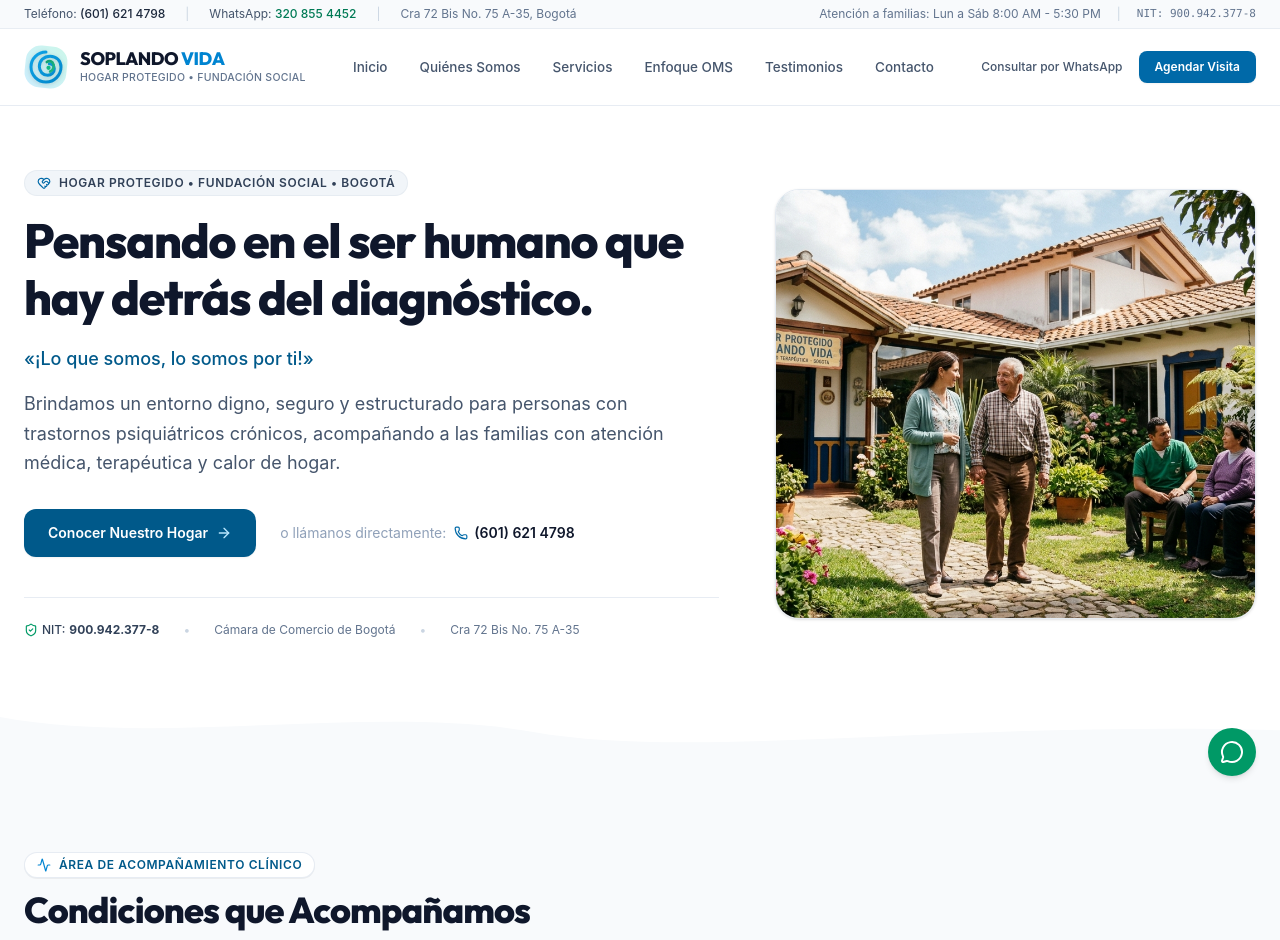
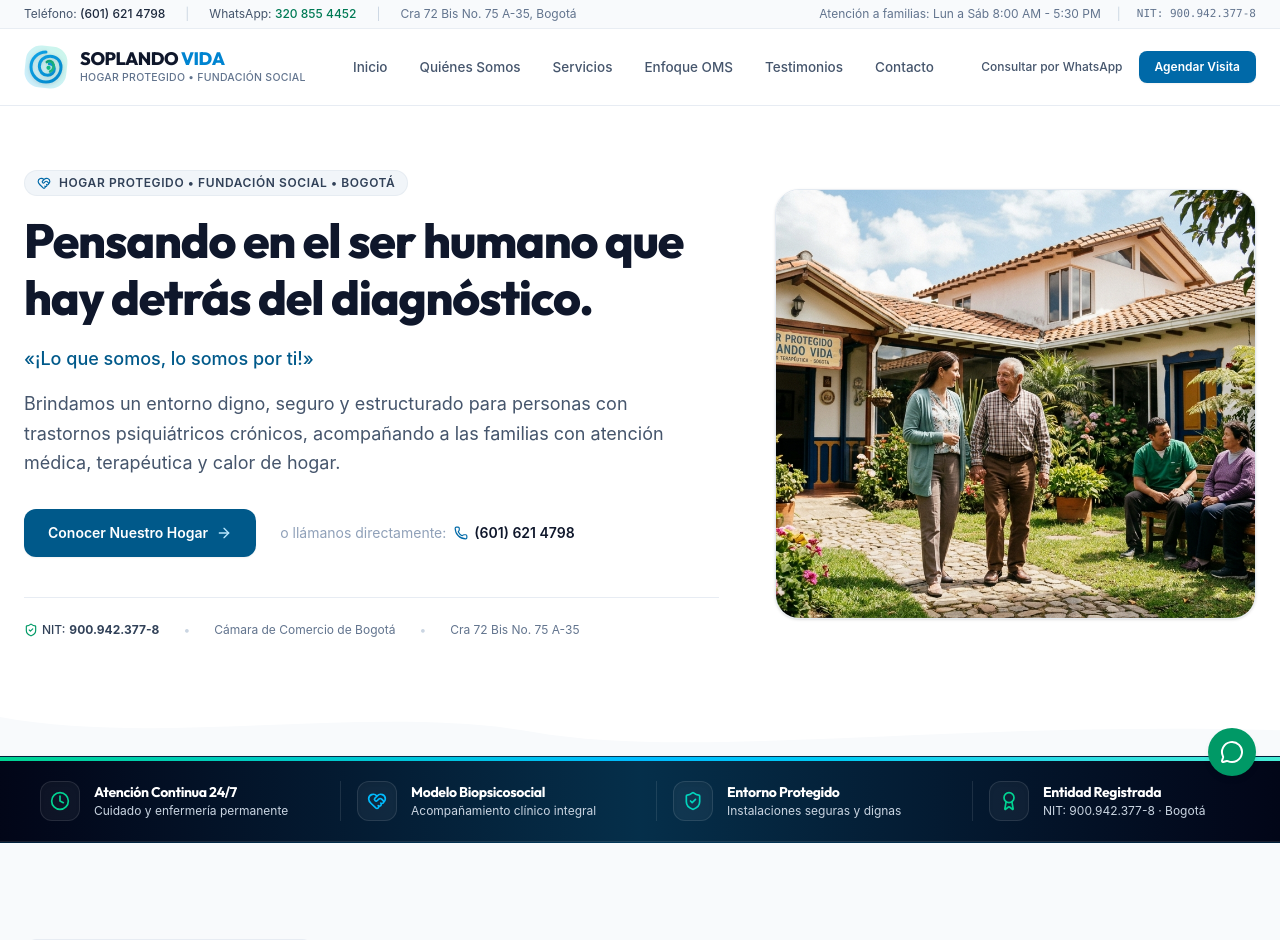
Before and after one commit to alberlismendez0-hue/fundacion-soplandoVida-bogota, a React (Vite) app: page / in a window 1280 px wide. Shown: the top 940 px of the page. Built offline with nearby package versions, Linux system fonts and the light colour scheme.

Commit message:
feat: agrega franja BrandRibbon y ajusta espaciados entre secciones

```diff
--- a/src/App.jsx
+++ b/src/App.jsx
@@ -1,6 +1,7 @@
 import React, { useState } from 'react';
 import Navbar from './components/Navbar';
 import Hero from './components/Hero';
+import BrandRibbon from './components/BrandRibbon';
 import ConditionsSection from './components/ConditionsSection';
 import AboutUs from './components/AboutUs';
 import TrustBanner from './components/TrustBanner';
@@ -31,35 +32,38 @@
 
       {/* Main Page Flow with Organic Alternating Rhythm */}
       <main className="flex-grow">
-        {/* A. Hero Section (White + Wave transition into Slate-50) */}
+        {/* A. Hero Section */}
         <Hero onOpenSchedule={handleOpenSchedule} />
 
-        {/* B. Condiciones que Acompañamos (Slate-50 + Depth Cards) */}
+        {/* ⭐ FRANJA DE MARCA (Elimina el hueco blanco y conecta el Hero con Condiciones) */}
+        <BrandRibbon />
+
+        {/* B. Condiciones que Acompañamos */}
         <ConditionsSection onOpenSchedule={handleOpenSchedule} />
 
-        {/* C. Quiénes Somos (White + Depth Tabs + Wave transition into Navy) */}
+        {/* C. Quiénes Somos */}
         <AboutUs onOpenSchedule={handleOpenSchedule} />
 
-        {/* D. Cintillo Intermedio de Valor, Autoridad y Fe (Navy + Wave into White) */}
+        {/* D. Cintillo Intermedio de Valor, Autoridad y Fe */}
         <TrustBanner onOpenSchedule={handleOpenSchedule} />
 
-        {/* E. 6 Objetivos Institucionales (White + Top-Accented Cards + Wave into Slate-50) */}
+        {/* E. 6 Objetivos Institucionales */}
         <Objectives />
 
-        {/* F. Servicios y Modalidades (Slate-50 + Showcase Cards + Wave into White) */}
+        {/* F. Servicios y Modalidades */}
         <Services onOpenSchedule={handleOpenSchedule} />
 
-        {/* G. Orientación OMS en Salud Mental (White + Depth Cards + Wave into Gradient) */}
+        {/* G. Orientación OMS en Salud Mental */}
         <MentalHealthWHO />
 
-        {/* H. Testimonios y Citas de Fe (Warm Gradient + Wave into Slate-50) */}
+        {/* H. Testimonios y Citas de Fe */}
         <Testimonials />
 
-        {/* I. Contacto y Ubicación (Slate-50 + Elevated Cards & Map + Wave into Navy) */}
+        {/* I. Contacto y Ubicación */}
         <ContactSection />
       </main>
 
-      {/* J. Footer (Deep Navy bg-slate-900) */}
+      {/* J. Footer */}
       <Footer onOpenSchedule={handleOpenSchedule} />
 
       {/* Persistent Discrete Floating WhatsApp Button */}
--- /dev/null
+++ b/src/components/BrandRibbon.jsx
@@ -0,0 +1,69 @@
+import React from 'react';
+import { HeartHandshake, ShieldCheck, Clock, Award } from 'lucide-react';
+
+export default function BrandRibbon() {
+  const items = [
+    {
+      icon: Clock,
+      title: "Atención Continua 24/7",
+      subtitle: "Cuidado y enfermería permanente",
+      accent: "text-emerald-400"
+    },
+    {
+      icon: HeartHandshake,
+      title: "Modelo Biopsicosocial",
+      subtitle: "Acompañamiento clínico integral",
+      accent: "text-sky-400"
+    },
+    {
+      icon: ShieldCheck,
+      title: "Entorno Protegido",
+      subtitle: "Instalaciones seguras y dignas",
+      accent: "text-teal-400"
+    },
+    {
+      icon: Award,
+      title: "Entidad Registrada",
+      subtitle: "NIT: 900.942.377-8 · Bogotá",
+      accent: "text-emerald-400"
+    }
+  ];
+
+  return (
+    <div className="relative bg-gradient-to-r from-slate-950 via-sky-950 to-slate-950 text-white border-y border-sky-900/40 shadow-sm overflow-hidden">
+
+      {/* Línea superior con gradiente de color del logotipo (Verde Lima a Azul Cielo) */}
+      <div className="h-1 w-full bg-gradient-to-r from-emerald-400 via-sky-400 to-teal-300" />
+
+      {/* Contenedor de elementos */}
+      <div className="max-w-7xl mx-auto px-4 sm:px-6 py-5">
+        <div className="grid grid-cols-2 md:grid-cols-4 gap-6 sm:gap-8">
+          {items.map((item, idx) => {
+            const Icon = item.icon;
+            return (
+              <div
+                key={idx}
+                className="flex items-center gap-3.5 text-left border-l border-white/10 pl-4 first:border-l-0"
+              >
+                <div className="w-10 h-10 rounded-xl bg-white/5 border border-white/10 flex items-center justify-center shrink-0 shadow-inner">
+                  <Icon className={`w-5 h-5 ${item.accent}`} />
+                </div>
+                <div>
+                  <h4 className="text-sm font-bold text-white tracking-tight leading-snug">
+                    {item.title}
+                  </h4>
+                  <p className="text-xs text-slate-300">
+                    {item.subtitle}
+                  </p>
+                </div>
+              </div>
+            );
+          })}
+        </div>
+      </div>
+
+      {/* Línea inferior sutil */}
+      <div className="h-[1px] w-full bg-white/10" />
+    </div>
+  );
+}
```
